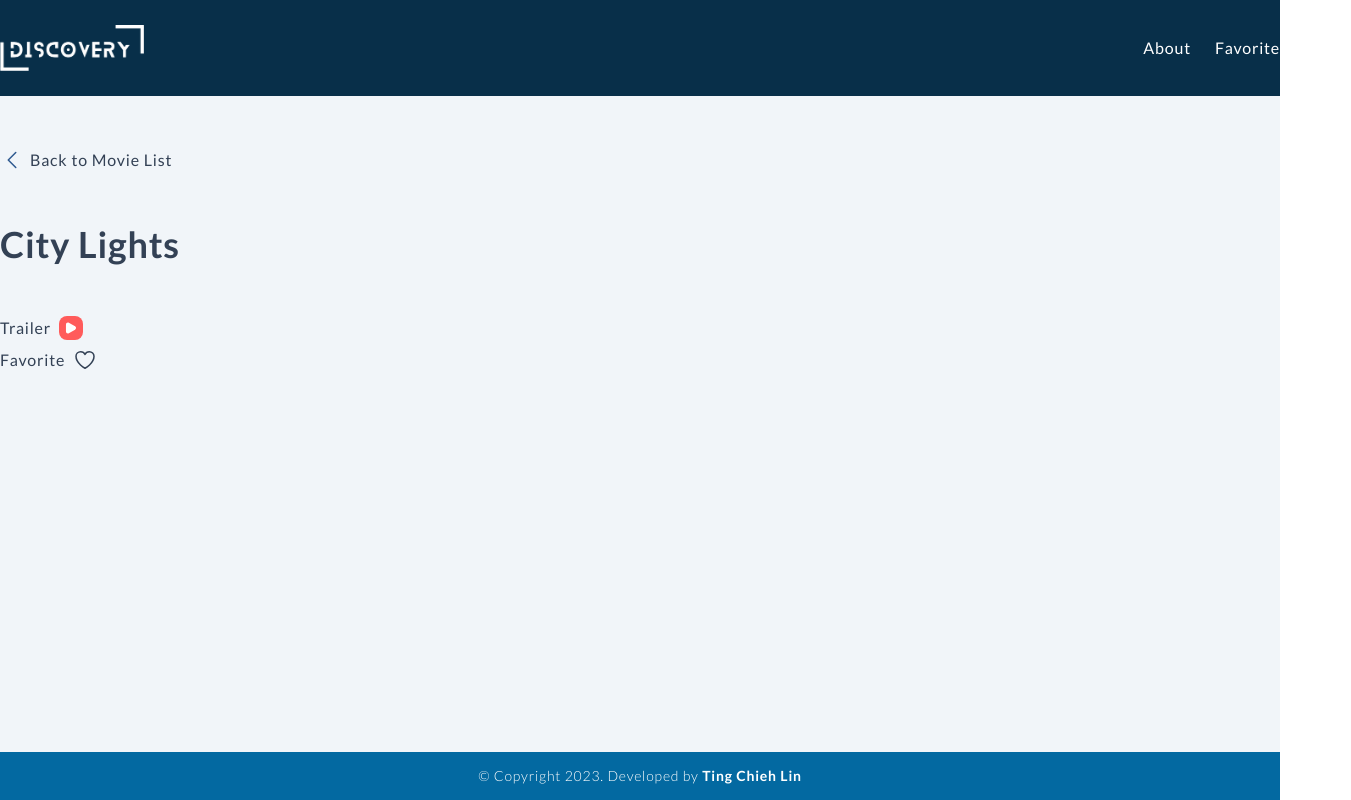
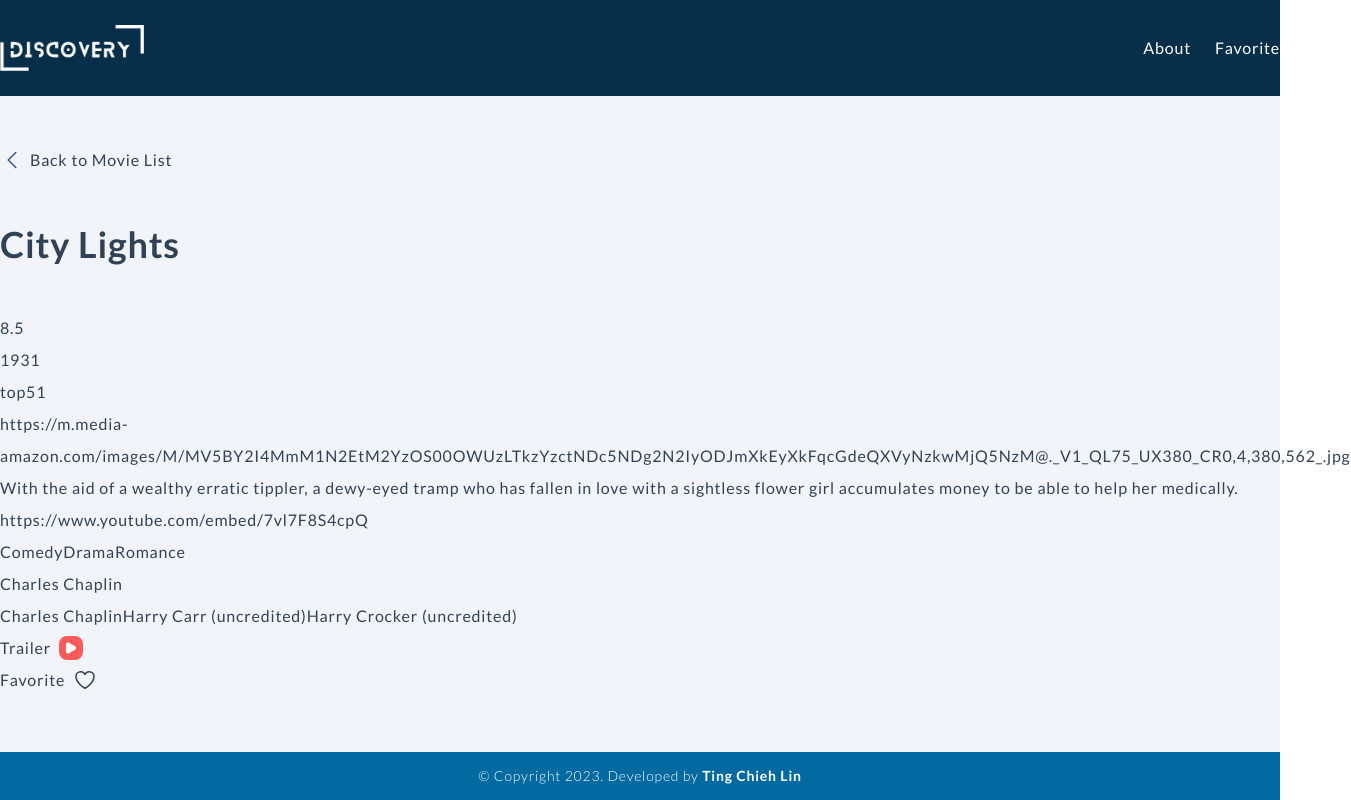
Before and after one commit to TingChiehLin/top-movies, a Next.js app: page /movie/tt0021749 in a window 1280 px wide. Shown: the whole page, 1351 px wide, since content can reach past the window. Built offline with nearby package versions, Linux system fonts and the light colour scheme.

Commit message:
Add - Update Link

```diff
--- a/app/about/page.tsx
+++ b/app/about/page.tsx
@@ -22,7 +22,7 @@ const AboutPage = () => {
           <br/>
           <p>First of all, I sketch my general ideas and look for inspiration. Then, I make a muck up with some of colors. Finanlly, I transfer my design into coding with <strong>Next.js | React | TypeScript | TailwildCSS | HTML5</strong></p>
         </div>
-        <div className='w-40 flex flex-col gap-3'>
+        <div className='w-40 flex flex-col gap-2'>
           <SocialGroup title={"Contact Me"} href={"https://www.linkedin.com/in/cooloojayoo/"}>
             <FaLinkedin size={"2rem"} className='text-secondaryColor cursor-pointer'/>
           </SocialGroup>
--- a/app/movie/[imdbid]/page.tsx
+++ b/app/movie/[imdbid]/page.tsx
@@ -30,7 +30,7 @@ const MovieDetail: NextPage<PropType> = ({ params }) => {
   const {
     title,
     rating,
-    id,
+    id:topRank,
     year,
     image,
     description,
@@ -73,6 +73,15 @@ const MovieDetail: NextPage<PropType> = ({ params }) => {
                           <VideoPlayer videoId={videoId}/>
                       </Modal>
       }
+      <p>{rating}</p>
+      <p>{year}</p>
+      <p>{topRank}</p>
+      <p>{image}</p>
+      <p>{description}</p>
+      <p>{trailer}</p>
+      <p>{genre}</p>
+      <p>{director}</p>
+      <p>{writers}</p>
       <Trailer handleModal={handleModal}/>
       <FavIcon movie={movie} imdbid={imdbid} isFavourited={isFavourited} handleAddFav={handleAddFav} handleRemoveFav={handleRemoveFav}/>
     </PageContainer>
--- a/components/FavMovie/FavMovie.tsx
+++ b/components/FavMovie/FavMovie.tsx
@@ -2,17 +2,17 @@ import React from 'react';
 import Image from "next/image";
 import { redirect } from 'next/navigation';
 import { FC } from "react";
-import { HiMiniStar,HiMiniHeart,HiOutlineHeart, HiXMark } from "react-icons/hi2";
+import Link from 'next/link';
 import { MovieField } from '@/lib/movieField';
 
 import { MoviesContext } from "@/context/movieData.context";
 import movieData from "@/lib/top_100_movies.json";
-import TrailerIcon from '../../public/assets/play_video.svg';
 
 import VideoPlayer from '../VideoPlayer';
 import Modal from '../Modal';
 import Trailer from '../Trailer';
 import FavIcon from '../FavIcon';
+import Rating from '../Rating';
 
 interface MovieCardPropType {
     imdbid: string,
@@ -61,6 +61,7 @@ const FavMovie:FC<MovieCardPropType> = ({...props}) => {
                             </Modal>
             }
             <div className="w-full max-w-xs">
+                <Link href={`/movie/${imdbid}`}>
                     <Image
                         src={imgURL}
                         width="0"
@@ -69,13 +70,10 @@ const FavMovie:FC<MovieCardPropType> = ({...props}) => {
                         className="w-full rounded-lg"
                         alt={`${title} image`}
                     />
+                </Link>
                 <span className="font-medium text-xl mt-4 block">{title}</span>
-
                 <div className="flex gap-4 mt-2">
-                    <div className="flex items-center gap-2">
-                        <span>Rating {rating}</span>
-                        <HiMiniStar size={"1.5rem"} className="text-yellow-400" />
-                    </div>
+                    <Rating rank={rating}/>
                     <Trailer handleModal={handleModal}/>
                 </div>
                 <FavIcon movie={movie} imdbid={imdbid} isFavourited={isFavourited} handleAddFav={handleAddFav} handleRemoveFav={handleRemoveFav}/>
--- /dev/null
+++ b/components/Rating/Rating.tsx
@@ -0,0 +1,17 @@
+import { FC } from "react";
+import { HiMiniStar } from "react-icons/hi2";
+
+interface RatingTypeProp {
+    rank: string
+}
+
+const Rating:FC<RatingTypeProp> = ({rank}) => {
+    return (
+        <div className="flex items-center gap-2">
+            <span>Rating:{rank}</span>
+            <HiMiniStar size={"1.5rem"} className="text-yellow-400"/>
+        </div>
+    )
+}
+
+export default Rating;
--- /dev/null
+++ b/components/Rating/index.tsx
@@ -0,0 +1,2 @@
+export * from './Rating';
+export {default} from './Rating';
```
Lines whose indentation alone changed are shown as unchanged.
